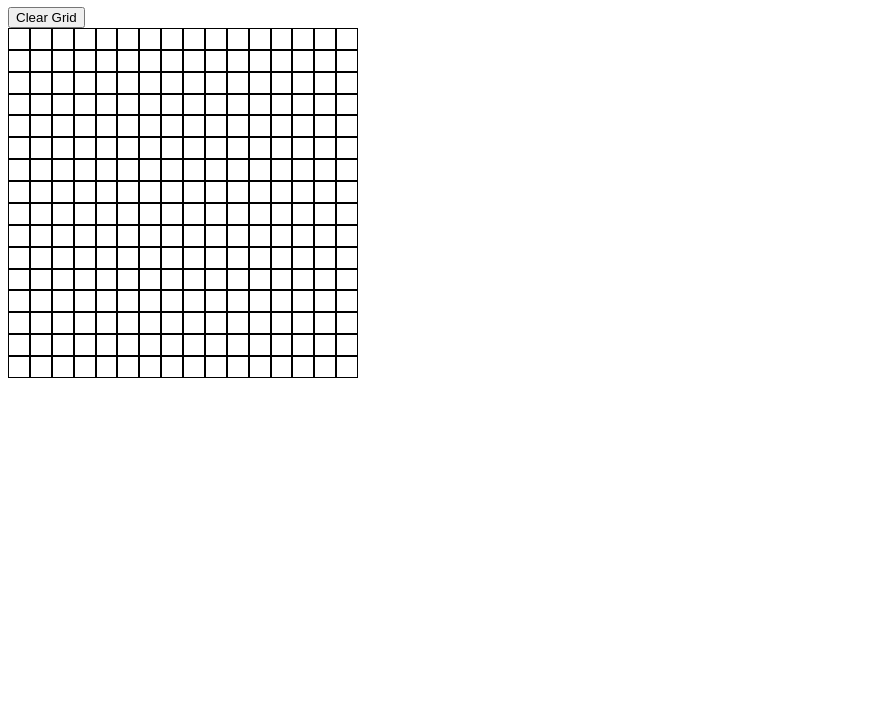
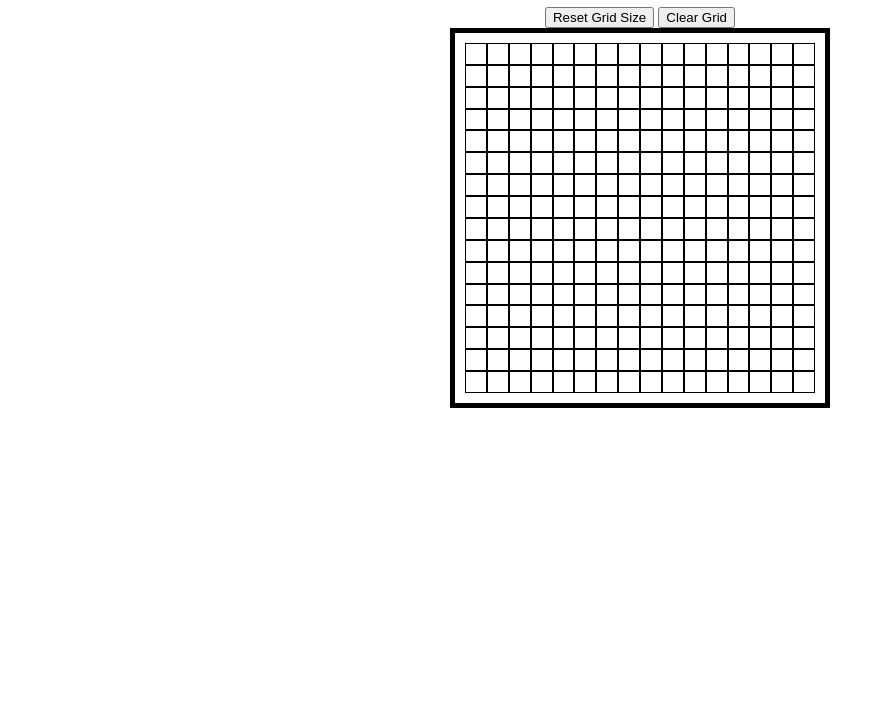
Before and after one commit to Red4lpha/EtchASketch, a plain HTML site: page index.html in a window 1280 px wide. Shown: the part 73-800 px from the top of the page, without its empty margins (0-885 px from the left). Drawn offline with Linux system fonts and the light colour scheme.

Commit message:
Incremental commit reorganized code centered all the elements added an additional button

```diff
--- a/index.html
+++ b/index.html
@@ -5,32 +5,70 @@
   <meta charset="UTF-8"/>
 </head>
 <body>
-  <h1>
-    ETCH - A - SKETCH
-  </h1>
-  <button id="btnClear">Clear Grid</button>
-  <div id="container"></div>
+  <div class="container">
+    <h1>
+      ETCH - A - SKETCH
+    </h1>
+    <div class="buttonContainer">
+      <button id="btnReset">Reset Grid Size</button>
+      <button id="btnClear">Clear Grid</button>
+    </div>
+    <div id="gridContainer"></div>
+  </div>
   <style>
-    #container {
+    #gridContainer {
       display: grid;
-      border-color: black;
-      border-width: 5px;
+      border: 5px solid black;
+      margin: auto;
+      padding: 10px;
+    }
+    #btnClear {
+      margin: auto;
+    }
+    h1 {
+        text-align: center;
+    }
+
+    .container {
+      margin: auto;
+    }
+
+    .buttonContainer {
+      margin: auto;
+      text-align: center;
     }
   </style>
 
   <script>
-    const container = document.querySelector('#container');
+    const gridContainer = document.querySelector('#gridContainer');
     const btnClear = document.querySelector('#btnClear');
+    const btnReset = document.querySelector('#btnReset');
     let divs = [];
     let gridSize = 16;
     const height = 350;
     const width = 350;
+
+    addDivGrid(gridSize);
+    //btnClear.onclick = () => addDivGrid(20);
+    btnReset.addEventListener('click', () => {
+        //console.log("btnReset clicked");
+        let newSize = window.prompt("Enter a new value for the grid side(1-64):", "16");
+        if (newSize < 1 || newSize > 64 || newSize === NaN) {alert("Error: Incorrect value");}
+        else {
+          removeAllChildren();
+          divs = [];
+          addDivGrid(newSize);
+          }
+
+      });
+
+
     function addDivGrid(newSize){
 
-      container.style.width = width +'px';
-      container.style.height = height +'px';
-      container.style.gridTemplateColumns = 'repeat(' + newSize + ', ' + width/newSize + 'px)';
-      container.style.gridTemplateRows = 'repeat(' + newSize + ', auto)';
+      gridContainer.style.width = width +'px';
+      gridContainer.style.height = height +'px';
+      gridContainer.style.gridTemplateColumns = 'repeat(' + newSize + ', ' + width/newSize + 'px)';
+      gridContainer.style.gridTemplateRows = 'repeat(' + newSize + ', auto)';
       for(i = 0; i < newSize*newSize; i++){ setGridDivInfo(i) }
       const grids = document.querySelectorAll('.grid');
       grids.forEach((grid) => {
@@ -44,31 +82,16 @@
         'background: white;' +
         'border: 1px solid black;');
       //divs[i].textContent = i;
-      container.appendChild(divs[i]);
+      gridContainer.appendChild(divs[i]);
      // console.log(divs[i]);
     }
 
     function removeAllChildren(){
-      while (container.firstChild) {
-        //console.log(container.firstChild);
-        container.removeChild(container.firstChild);
+      while (gridContainer.firstChild) {
+        //console.log(gridContainer.firstChild);
+        gridContainer.removeChild(gridContainer.firstChild);
         }
     }
-
-    addDivGrid(gridSize);
-    //btnClear.onclick = () => addDivGrid(20);
-    btnClear.addEventListener('click', () => {
-        //console.log("btnClear clicked");
-        let newSize = window.prompt("Enter a new value for the grid side(1-64):", "16");
-        if (newSize < 1 || newSize > 64 || newSize === NaN) {alert("Error: Incorrect value");}
-        else {
-          removeAllChildren();
-          divs = [];
-          addDivGrid(newSize);
-          }
-
-      });
-
     function hover(e){
         //console.log(e.target);
         e.target.removeAttribute('background: white;');
```
